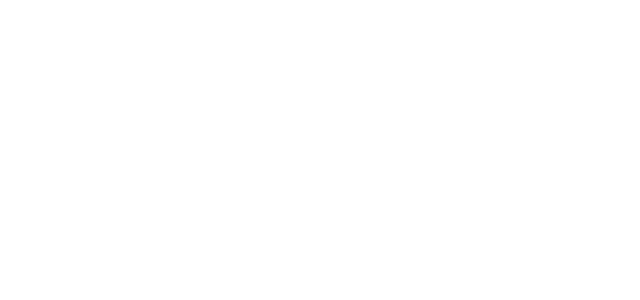
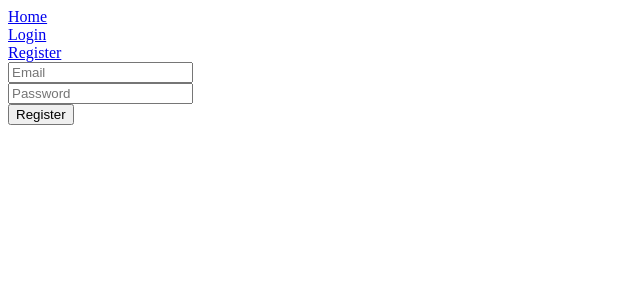
Before and after one commit to benlittlenz/user-management-system, a React (Create React App) app in the folder frontend/: page /register in a window 1280 px wide. Shown: the top 300 px of the page, without its empty margins (0-640 px from the left). Built offline with nearby package versions, Linux system fonts and the light colour scheme.

Commit message:
fixed register mutation to add all relevant arguments

```diff
--- a/frontend/src/Router.tsx
+++ b/frontend/src/Router.tsx
@@ -1,12 +1,32 @@
 import React from 'react';
-import { BrowserRouter, Switch, Route } from 'react-router-dom';
+import { BrowserRouter, Switch, Route, Link } from 'react-router-dom';
+
+import { Home } from './pages/Home';
+import { Register } from './pages/Register';
+import { Login } from './pages/Login';
 
 export const Router: React.FC = () => {
     return (
         <BrowserRouter>
-            <Switch>
-                <Route exact path="/" render={() => <div>heyy</div>} />
-            </Switch>
+        <div>
+            <header>
+                    <div>
+                        <Link to="/">Home</Link>
+                    </div>
+                    <div>
+                        <Link to="/login">Login</Link>
+                    </div>
+                    <div>
+                        <Link to="/register">Register</Link>
+                    </div>
+            </header>
+                <Switch>
+                    <Route exact path="/" component={Home} />
+                    <Route exact path="/register" component={Register} />
+                    <Route exact path="/login" component={Login} />
+                </Switch>
+        </div>
+
         </BrowserRouter>
     )
 }
--- a/frontend/src/index.tsx
+++ b/frontend/src/index.tsx
@@ -5,7 +5,8 @@ import { ApolloProvider } from '@apollo/react-hooks';
 import App from './App';
 
 const client = new ApolloClient({
-  uri: 'http://localhost:8000/graphql'
+  uri: 'http://localhost:8000/graphql',
+  credentials: 'include'
 });
 
 ReactDOM.render(
--- /dev/null
+++ b/frontend/src/pages/Home.tsx
@@ -0,0 +1,12 @@
+import React from 'react';
+
+
+interface Props { }
+
+export const Home: React.FC<Props> = () => {
+    return (
+        <div>
+            Home page
+        </div>
+    )
+}
--- /dev/null
+++ b/frontend/src/pages/Login.tsx
@@ -0,0 +1,7 @@
+import React from 'react';
+
+interface Props { }
+
+export const Login: React.FC<Props> = () => {
+    return <div>Login page</div>
+}
--- /dev/null
+++ b/frontend/src/pages/Register.tsx
@@ -0,0 +1,51 @@
+import React, { useState } from 'react';
+import { useMutation } from '@apollo/react-hooks';
+import { gql } from 'apollo-boost';
+
+const REGISTER_USER = gql`
+    mutation Register($email: String!, $passwprd: String!) {
+        register(email: $email, password: $password)
+    }
+`
+
+export const Register: React.FC = () => {
+    const [email, setEmail] = useState('');
+    const [password, setPassword] = useState('');
+    const [register, { data }] = useMutation(REGISTER_USER)
+
+    return (
+        <form onSubmit={async event => {
+            event.preventDefault();
+            const response = await register({
+                variables: {
+                    email,
+                    password
+                }
+            })
+            console.log(response)
+        }}>
+            <div>
+                <input
+                    value={email}
+                    type="email"
+                    placeholder="Email"
+                    onChange={event => {
+                        setEmail(event.target.value)
+                    }}
+                />
+            </div>
+
+            <div>
+                <input
+                    value={password}
+                    type="password"
+                    placeholder="Password"
+                    onChange={event => {
+                        setPassword(event.target.value)
+                    }}
+                />
+            </div>
+            <button type="submit">Register</button>
+        </form>
+    )
+}
```
Also changed, not shown: 2 other files (tests, documents, lock files or other folders).
